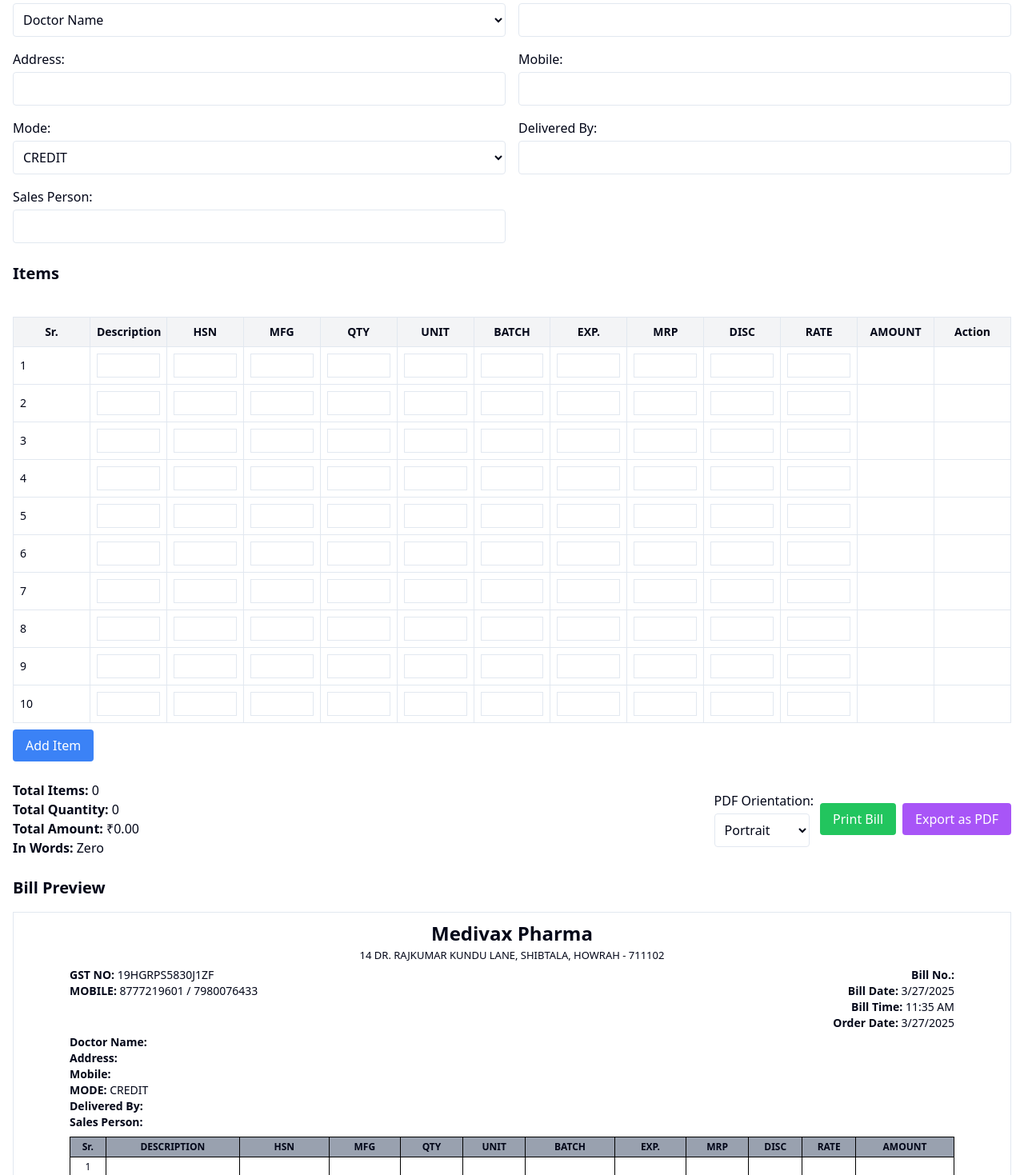
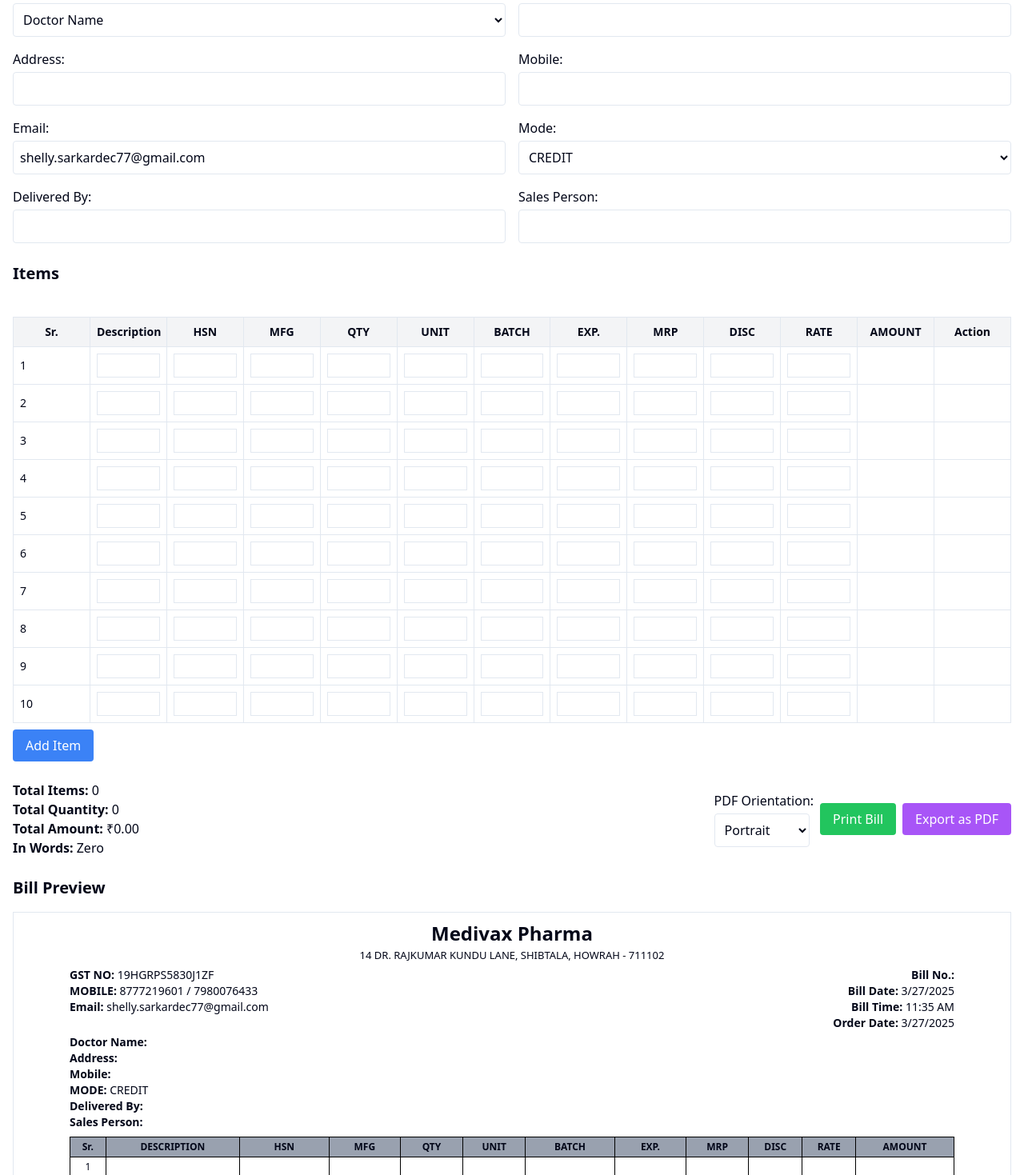
Before and after one commit to SwapnilSkr/medivax-bill-generator, a Next.js app: page /generate in a window 1280 px wide. Shown: the part 260-1729 px from the top of the page at 80% size. Built offline with nearby package versions, Linux system fonts and the light colour scheme.

Commit message:
email added

```diff
--- a/app/generate/page.tsx
+++ b/app/generate/page.tsx
@@ -15,6 +15,7 @@
   refDoctor: string;
   address: string;
   mobile: string;
+  email: string;
   mode: "CREDIT" | "CASH/ONLINE";
   deliveredBy: string;
   salesPerson: string;
@@ -46,6 +47,7 @@
     refDoctor: "",
     address: "",
     mobile: "",
+    email: "shelly.sarkardec77@gmail.com",
     mode: "CREDIT",
     deliveredBy: "",
     salesPerson: "",
@@ -513,6 +515,16 @@
           />
         </div>
         <div>
+          <label className="block mb-1">Email:</label>
+          <input
+            type="email"
+            name="email"
+            value={billInfo.email}
+            onChange={handleBillInfoChange}
+            className="w-full p-2 border rounded"
+          />
+        </div>
+        <div>
           <label className="block mb-1">Mode:</label>
           <select
             name="mode"
@@ -761,6 +773,9 @@
                 <p>
                   <strong>MOBILE:</strong> 8777219601 / 7980076433
                 </p>
+                <p>
+                  <strong>Email:</strong> {billInfo.email}
+                </p>
               </div>
               <div className="text-right">
                 <p>
--- a/package.json
+++ b/package.json
@@ -13,6 +13,7 @@
     "class-variance-authority": "^0.7.1",
     "clsx": "^2.1.1",
     "dom-to-image": "^2.6.0",
+    "firebase": "^12.5.0",
     "framer-motion": "^12.6.2",
     "html2canvas": "^1.4.1",
     "jspdf": "^3.0.1",
```
Also changed, not shown: firebase.config.ts (added, +19 -0 lines), 1 other file (tests, documents, lock files or other folders).
